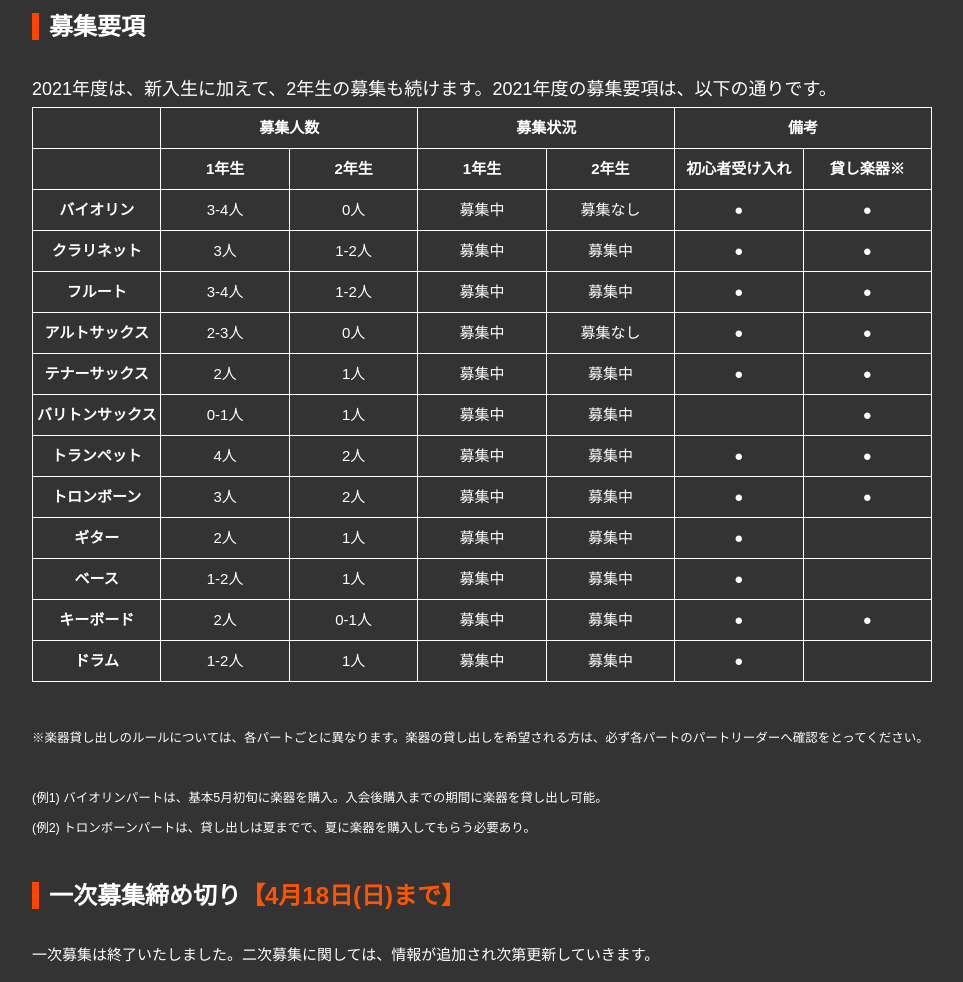
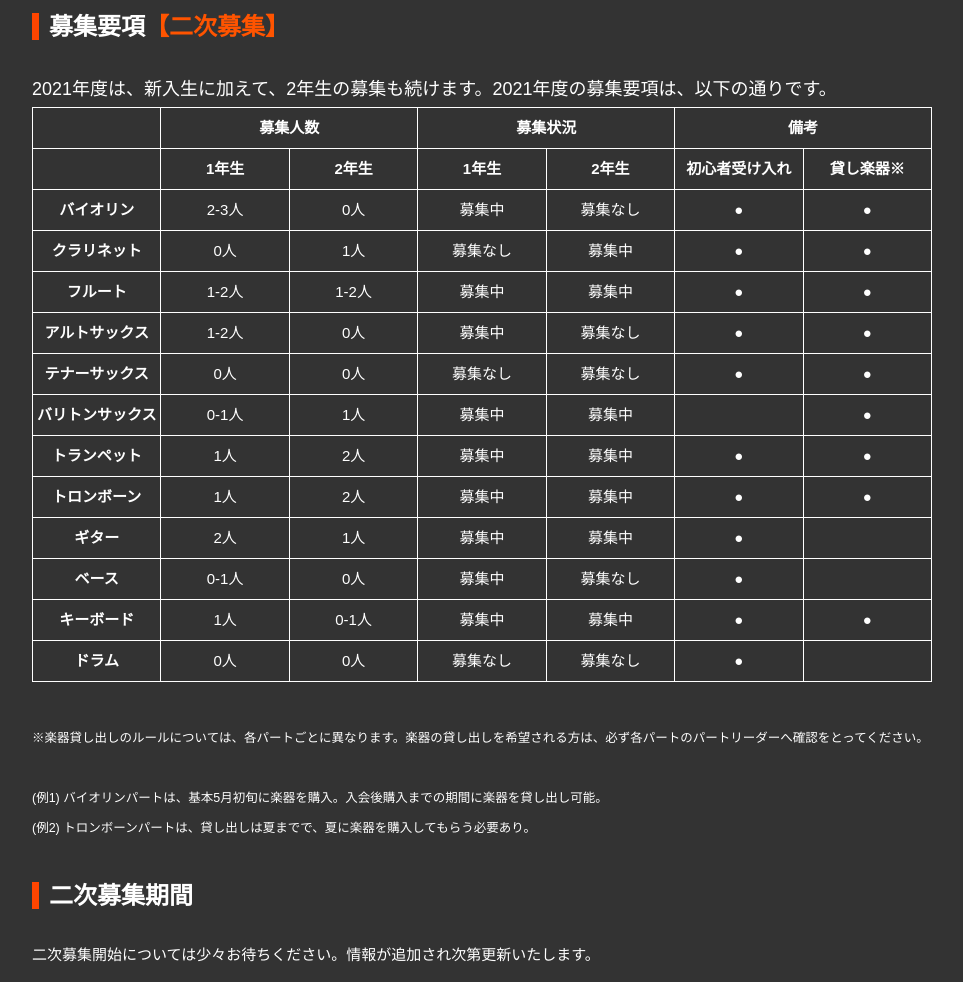
Before and after one commit to ensemble-famille-PR/ensemble-famille-orientation-2021, a plain HTML site: page info.html in a window 1280 px wide. Shown: the part 967-1949 px from the top of the page, without its empty margins (158-1121 px from the left). Drawn offline with Linux system fonts and the light colour scheme.

Commit message:
Update info.html

```diff
--- a/info.html
+++ b/info.html
@@ -45,25 +45,25 @@
         <section class="request clearfix">
           <div class="request-txt">
 
-            <h2 class="icon">募集要項</h2>
+             <h2 class="icon">募集要項<font color=" #ff5400">【二次募集】</font></h2>
               <big>2021年度は、新入生に加えて、2年生の募集も続けます。2021年度の募集要項は、以下の通りです。</big>
 
           </div>
           <table>
               <thead><tr><td><th colspan="2">募集人数</th> <th colspan="2">募集状況</th><th colspan="2">備考</th></tr></thead>
               <tr><th></th><td><b>1年生</b></td><td><b>2年生</b></td><td><b>1年生</b></td><td><b>2年生</b></td><td><b>初心者受け入れ</b></td><td><b>貸し楽器※</b></td></tr>
-            <tr><th>バイオリン</th><td>3-4人</td><td>0人</td><td>募集中</td><td>募集なし</td><td>●</td><td>●</td></tr>
-            <tr><th>クラリネット</th><td>3人</td><td>1-2人</td><td>募集中</td><td>募集中</td><td>●</td><td>●</td></tr>
-            <tr><th>フルート</th><td>3-4人</td><td>1-2人</td><td>募集中</td><td>募集中</td><td>●</td><td>●</td></tr>
-            <tr><th>アルトサックス</th><td>2-3人</td><td>0人</td><td>募集中</td><td>募集なし</td><td>●</td><td>●</td></tr>
-            <tr><th>テナーサックス</th><td>2人</td><td>1人</td><td>募集中</td><td>募集中</td><td>●</td><td>●</td></tr>
+            <tr><th>バイオリン</th><td>2-3人</td><td>0人</td><td>募集中</td><td>募集なし</td><td>●</td><td>●</td></tr>
+            <tr><th>クラリネット</th><td>0人</td><td>1人</td><td>募集なし</td><td>募集中</td><td>●</td><td>●</td></tr>
+            <tr><th>フルート</th><td>1-2人</td><td>1-2人</td><td>募集中</td><td>募集中</td><td>●</td><td>●</td></tr>
+            <tr><th>アルトサックス</th><td>1-2人</td><td>0人</td><td>募集中</td><td>募集なし</td><td>●</td><td>●</td></tr>
+            <tr><th>テナーサックス</th><td>0人</td><td>0人</td><td>募集なし</td><td>募集なし</td><td>●</td><td>●</td></tr>
             <tr><th>バリトンサックス</th><td>0-1人</td><td>1人</td><td>募集中</td><td>募集中</td><td></td><td>●</td></tr>
-            <tr><th>トランペット</th><td>4人</td><td>2人</td><td>募集中</td><td>募集中</td><td>●</td><td>●</td></tr>
-            <tr><th>トロンボーン</th><td>3人</td><td>2人</td><td>募集中</td><td>募集中</td><td>●</td><td>●</td></tr>
+            <tr><th>トランペット</th><td>1人</td><td>2人</td><td>募集中</td><td>募集中</td><td>●</td><td>●</td></tr>
+            <tr><th>トロンボーン</th><td>1人</td><td>2人</td><td>募集中</td><td>募集中</td><td>●</td><td>●</td></tr>
             <tr><th>ギター</th><td>2人</td><td>1人</td><td>募集中</td><td>募集中</td><td>●</td><td></td></tr>
-            <tr><th>ベース</th><td>1-2人</td><td>1人</td><td>募集中</td><td>募集中</td><td>●</td><td></td></tr>
-            <tr><th>キーボード</th><td>2人</td><td>0-1人</td><td>募集中</td><td>募集中</td><td>●</td><td>●</td></tr>
-            <tr><th>ドラム</th><td>1-2人</td><td>1人</td><td>募集中</td><td>募集中</td><td>●</td><td></td></tr>
+            <tr><th>ベース</th><td>0-1人</td><td>0人</td><td>募集中</td><td>募集なし</td><td>●</td><td></td></tr>
+            <tr><th>キーボード</th><td>1人</td><td>0-1人</td><td>募集中</td><td>募集中</td><td>●</td><td>●</td></tr>
+            <tr><th>ドラム</th><td>0人</td><td>0人</td><td>募集なし</td><td>募集なし</td><td>●</td><td></td></tr>
           </table>
           <small>※楽器貸し出しのルールについては、各パートごとに異なります。楽器の貸し出しを希望される方は、必ず各パートのパートリーダーへ確認をとってください。<br><br>(例1) バイオリンパートは、基本5月初旬に楽器を購入。入会後購入までの期間に楽器を貸し出し可能。<br>(例2) トロンボーンパートは、貸し出しは夏までで、夏に楽器を購入してもらう必要あり。</small>
             <br>
@@ -71,8 +71,8 @@
 
         </section>
         <section>
-            <h2 class="icon">一次募集締め切り<font color=" #ff5400">【4月18日(日)まで】</font></h2>
-          <p>一次募集は終了いたしました。二次募集に関しては、情報が追加され次第更新していきます。</p>
+            <h2 class="icon">二次募集期間</h2>
+            <p>二次募集開始については少々お待ちください。情報が追加され次第更新いたします。</p>
 
           </section>
               <section class="admissionProcedure clearfix">
```
